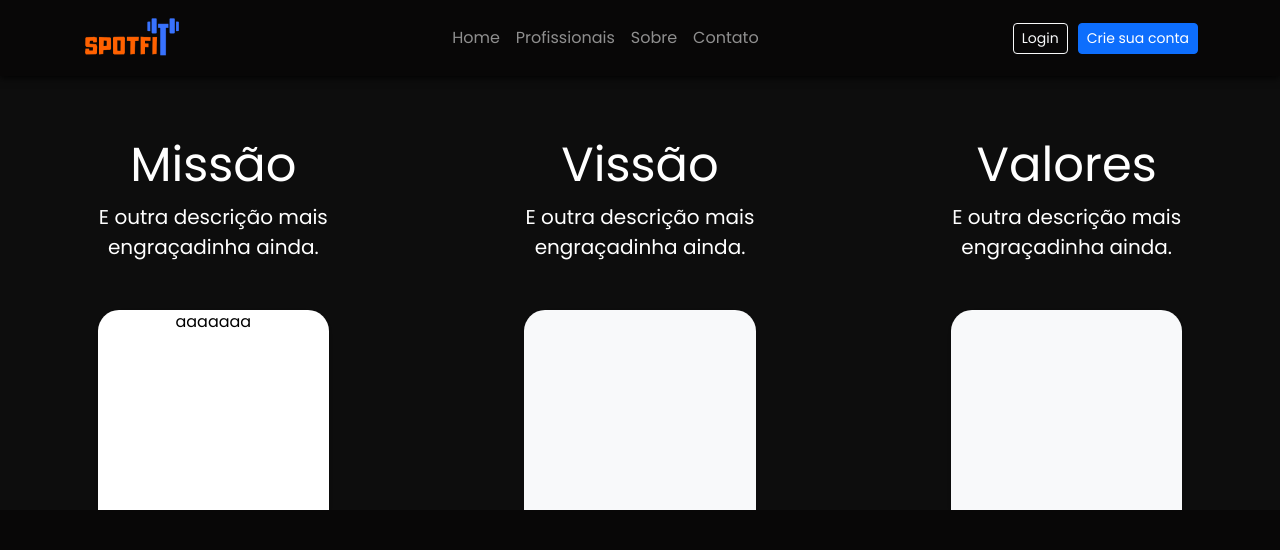
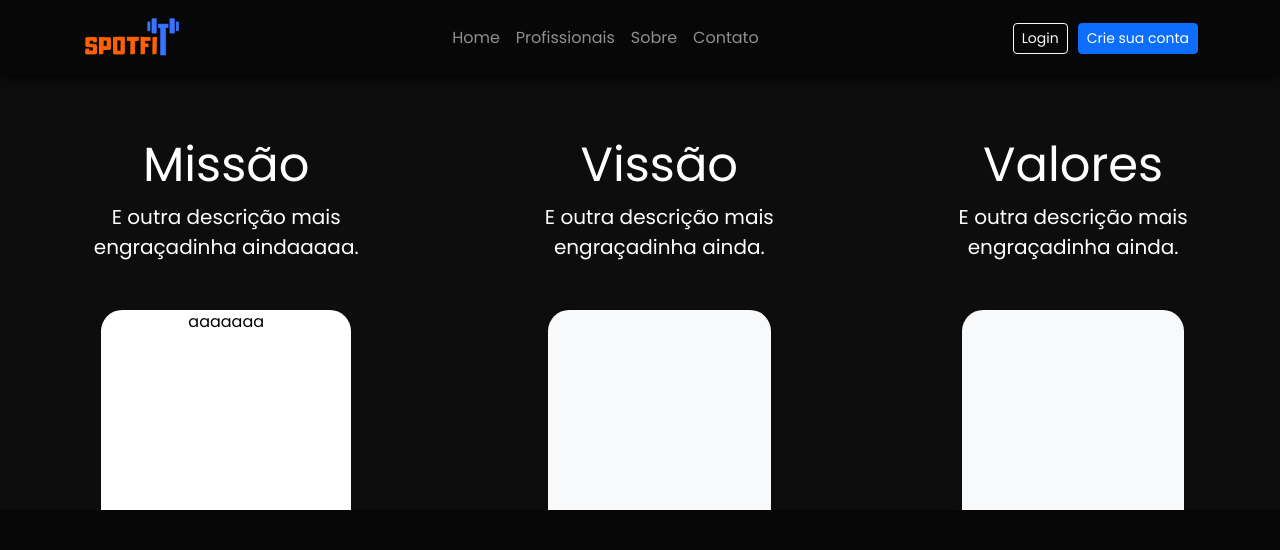
Before and after one commit to spotfit-tcc/spotfit, a PHP site: page /about in a window 1280 px wide. Shown: the top 550 px of the page. Run offline with PHP 8.4, Linux system fonts and the light colour scheme.

Commit message:
help About

```diff
--- a/app/views/about/index.phtml
+++ b/app/views/about/index.phtml
@@ -2,7 +2,7 @@
       <div class="bg-card mr-md-3 pt-3 px-3 pt-md-5 px-md-5 text-center text-white overflow-hidden">
         <div class="my-3 py-3">
           <h2 class="display-5">Missão</h2>
-          <p class="lead">E outra descrição mais engraçadinha ainda.</p>
+          <p class="lead">E outra descrição mais engraçadinha aindaaaaa.</p>
         </div>
         <div class="about-card shadow-sm mx-auto" style="width: 70%; height: 200px; border-radius: 21px 21px 0 0;">
             <p class="text-black">aaaaaaa</p>
```
